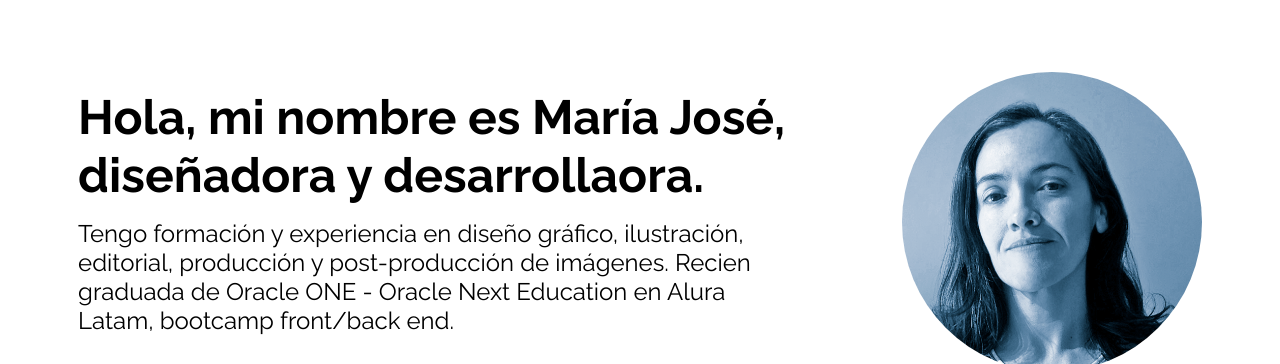
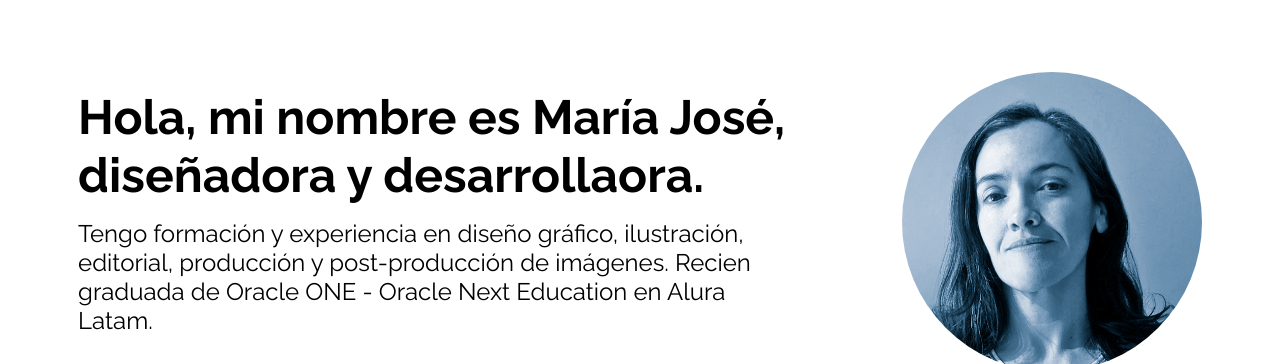
Before and after one commit to MariaJoseVD/MariaJoseVD.github.io-portafolio, a plain HTML site: page index.html in a window 1280 px wide. Shown: the part 128-492 px from the top of the page. Drawn offline with Linux system fonts and the light colour scheme.

Commit message:
correcccion
Parrafo inicial omitir texto

```diff
--- a/index.html
+++ b/index.html
@@ -49,7 +49,7 @@
             <img class="title__profile" src="assets\images\profile2.png">
             <div class="title__container">
                 <h2 class="title__bio">Hola, mi nombre es María José, diseñadora y desarrollaora.</h2>
-                <p class="title__subsection">Tengo formación y experiencia en diseño gráfico, ilustración, editorial, producción y post-producción de imágenes. Recien graduada de Oracle ONE - Oracle Next Education en Alura Latam, bootcamp front/back end.</p>
+                <p class="title__subsection">Tengo formación y experiencia en diseño gráfico, ilustración, editorial, producción y post-producción de imágenes. Recien graduada de Oracle ONE - Oracle Next Education en Alura Latam.</p>
                 <ul class="title__network">
                     <li class="title__network__item"><a href="https://github.com/MariaJoseVD">Github <img src="assets\images\arrow.png"> </a></li>
                     <li class="title__network__item"><a href="https://www.linkedin.com/in/maria-jose-villarroel/">Linkedin <img src="assets\images\arrow.png"></a></li>
```
